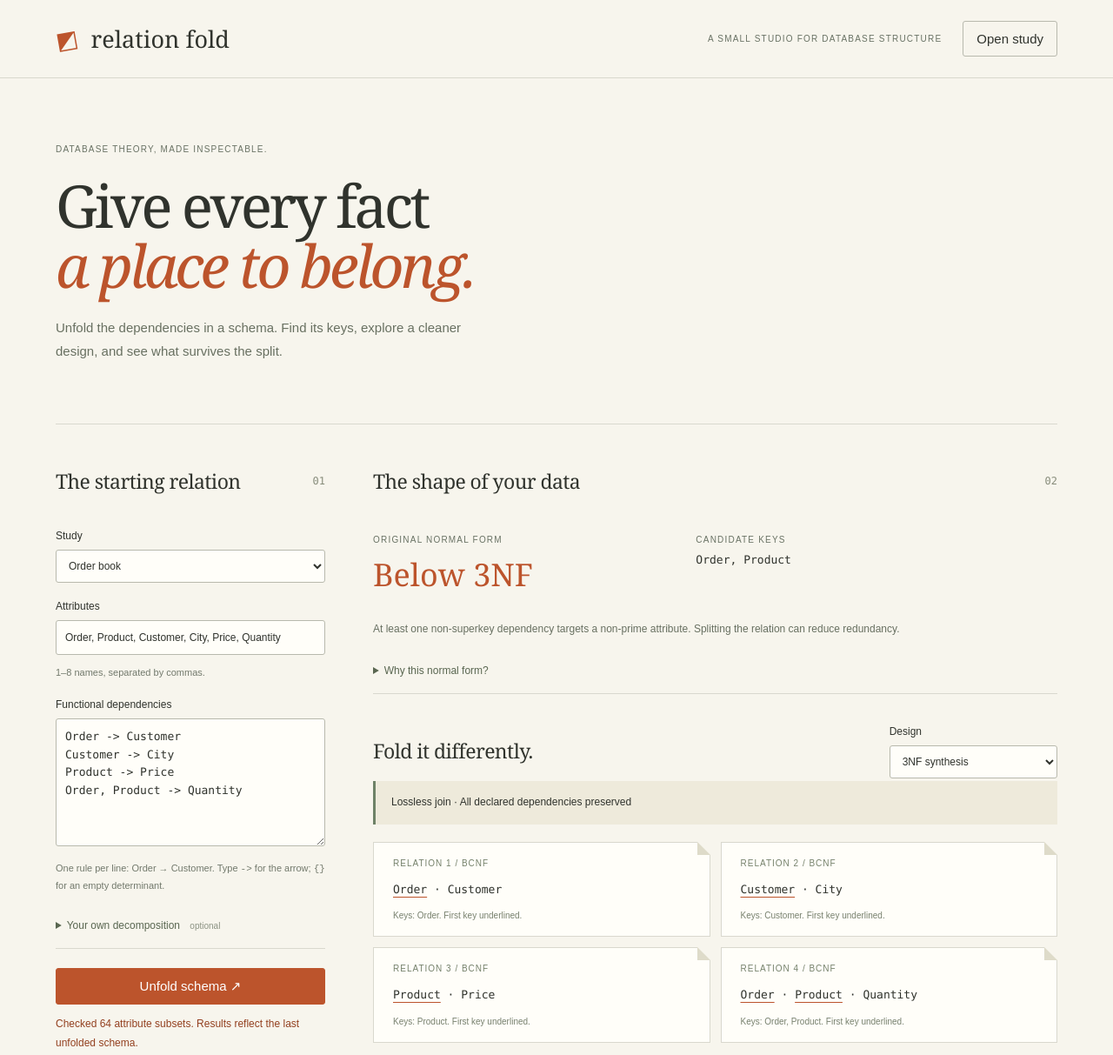
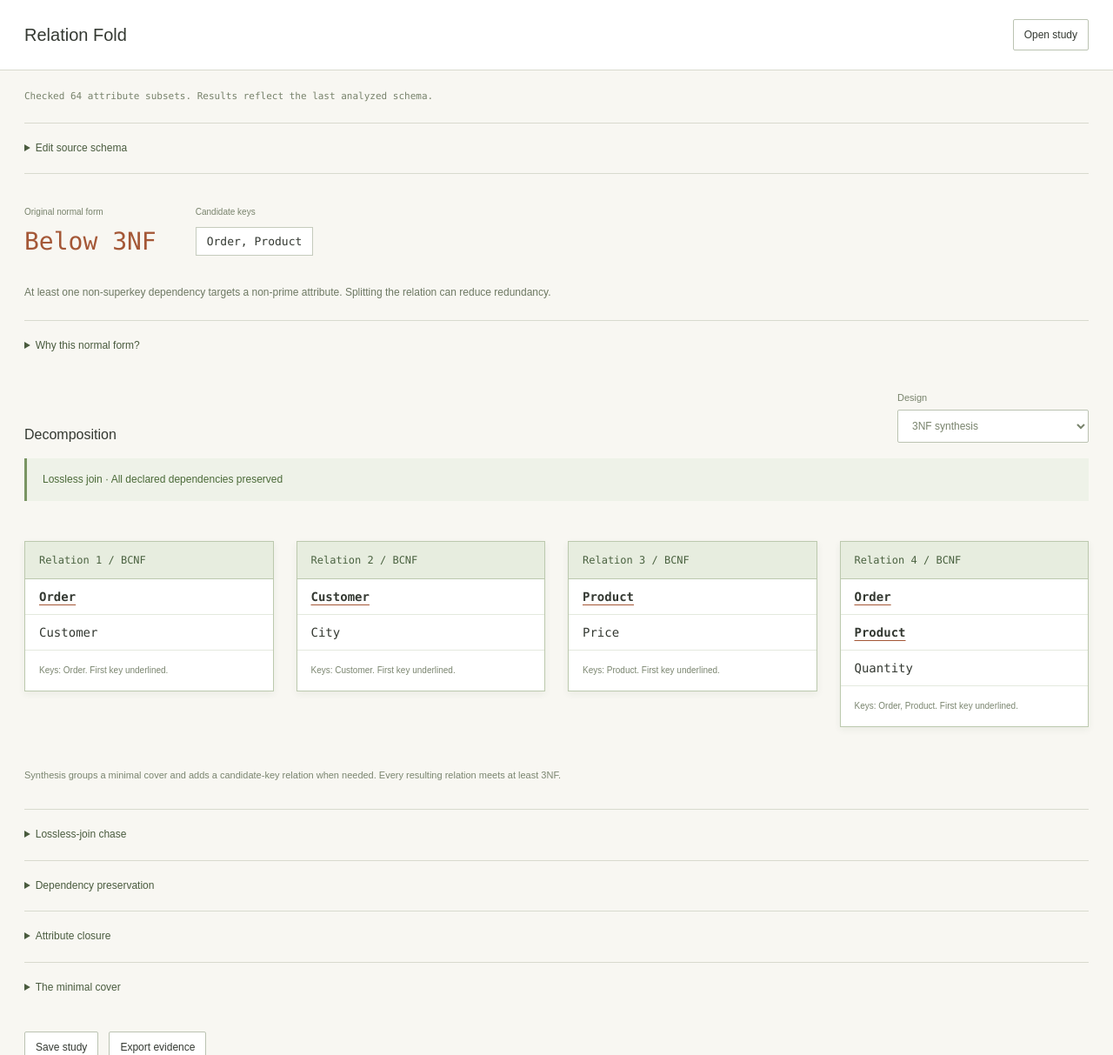
Before and after one commit to Michaelhoang8/relation-fold, a website with bundled scripts: page index.html in a window 1280 px wide. Shown: the top 1213 px of the page at 87% size. Built offline with nearby package versions, Linux system fonts and the light colour scheme.

Commit message:
Present relation decomposition as attribute tables with focused source editing

```diff
--- a/app.js
+++ b/app.js
@@ -59,8 +59,12 @@ function run() {
     }
     result = data.result;
     $("status").textContent =
-      `Checked ${2 ** result.attributes.length} attribute subsets. Results reflect the last unfolded schema.`;
+      `Checked ${2 ** result.attributes.length} attribute subsets. Results reflect the last analyzed schema.`;
     render();
+    const editor = $("schema-editor");
+    if (editor.contains(document.activeElement))
+      editor.querySelector("summary").focus();
+    editor.open = false;
   };
   worker.onerror = () => {
     $("analyze").disabled = false;
@@ -166,7 +170,6 @@ function renderDesign() {
       const p = el("p");
       result.attributes.forEach((name, j) => {
         if (c.relation & (1 << j)) {
-          if (p.childNodes.length) p.append(document.createTextNode(" · "));
           p.append(el("span", name, c.keys[0] & (1 << j) ? "under" : ""));
         }
       });
--- a/index.html
+++ b/index.html
@@ -9,30 +9,21 @@
   </head>
   <body>
     <header>
-      <a href="/" class="brand"
-        ><span aria-hidden="true">◩</span> relation fold</a
-      ><span class="eyebrow">A small studio for database structure</span
-      ><button id="open">Open study</button
+      <h1>Relation Fold</h1>
+      <button id="open">Open study</button
       ><input id="file" type="file" accept=".json,application/json" hidden />
     </header>
     <main>
-      <section class="intro">
-        <p class="eyebrow">Database theory, made inspectable.</p>
-        <h1>Give every fact<br /><em>a place to belong.</em></h1>
-        <p>
-          Unfold the dependencies in a schema. Find its keys, explore a cleaner
-          design, and see what survives the split.
-        </p>
-      </section>
+      <p id="status" role="status" aria-live="polite"></p>
       <div class="workspace">
-        <aside>
+        <details id="schema-editor">
+          <summary>Edit source schema</summary>
           <form id="form">
             <div class="section-heading">
-              <h2>The starting relation</h2>
-              <span>01</span>
+              <h2>Source relation</h2>
             </div>
             <label
-              >Study<select id="study">
+              >Example<select id="study">
                 <option value="orders">Order book</option>
                 <option value="tradeoff">The BCNF tradeoff</option>
                 <option value="lossy">A lossy split</option>
@@ -73,19 +64,15 @@
                 attribute across the relations.
               </p>
             </details>
-            <button class="primary" id="analyze">Unfold schema ↗</button>
+            <button class="primary" id="analyze">Analyze schema</button>
           </form>
-          <p id="status" role="status" aria-live="polite"></p>
+
           <p class="hint">
             Analysis uses the declared rules, not a sample of rows. Changes take
-            effect when you unfold the schema.
+            effect when you analyze the schema.
           </p>
-        </aside>
+        </details>
         <section id="result" hidden>
-          <div class="section-heading">
-            <h2>The shape of your data</h2>
-            <span>02</span>
-          </div>
           <div class="overview">
             <div>
               <p class="eyebrow">Original normal form</p>
@@ -102,7 +89,7 @@
             <div id="violations"></div>
           </details>
           <div class="design-head">
-            <h2>Fold it differently.</h2>
+            <h2>Decomposition</h2>
             <label
               >Design<select id="design">
                 <option value="third">3NF synthesis</option>
@@ -115,7 +102,7 @@
           <div id="relations" class="relations"></div>
           <p id="tradeoff" class="hint"></p>
           <details id="chase-details">
-            <summary>Can the pieces reconstruct the original?</summary>
+            <summary>Lossless-join chase</summary>
             <p id="chase-explanation"></p>
             <label
               >Chase step <input id="step" type="range" min="0" value="0"
@@ -130,11 +117,11 @@
             </p>
           </details>
           <details>
-            <summary>Which dependencies survive?</summary>
+            <summary>Dependency preservation</summary>
             <div id="preservation"></div>
           </details>
           <details>
-            <summary>Follow an attribute closure</summary>
+            <summary>Attribute closure</summary>
             <p class="hint">
               Choose known attributes. Follow the rules until no new attributes
               can be inferred.
@@ -165,7 +152,6 @@
           not check multivalued dependencies, workload performance, or business
           rules you have not declared.
         </p>
-        <span>Local computation · No uploads · No dependencies</span>
       </footer>
     </main>
   </body>
--- a/style.css
+++ b/style.css
@@ -1,13 +1,16 @@
 :root {
-  font-family: Arial, Helvetica, sans-serif;
-  color: #30332d;
-  background: #f7f5ed;
-  font-size: 15px;
-  --accent: #bc542c;
-  --line: #d9d8ce;
+  font-family: Arial, sans-serif;
+  background: #f8f7f2;
+  color: #343932;
+  font-synthesis: none;
+  --line: #d8dace;
+  --accent: #a45736;
 }
 * {
   box-sizing: border-box;
+}
+[hidden] {
+  display: none !important;
 }
 body {
   margin: 0;
@@ -15,414 +18,364 @@ body {
 header {
   display: flex;
   align-items: center;
-  gap: 24px;
-  padding: 24px 5vw;
+  justify-content: space-between;
+  gap: 20px;
+  padding: 22px 28px;
   border-bottom: 1px solid var(--line);
+  background: #fff;
 }
-header .eyebrow {
-  margin-left: auto;
+h1 {
+  font-size: 20px;
+  font-weight: 500;
+  margin: 0;
 }
-.brand {
-  font-family: Georgia, serif;
-  font-size: 27px;
-  text-decoration: none;
-  color: inherit;
-}
-.brand span {
-  color: var(--accent);
-  display: inline-block;
-  transform: rotate(-10deg);
-  margin-right: 8px;
+main {
+  max-width: 1400px;
+  padding: 0 28px 30px;
+  margin: auto;
 }
 button,
+select,
 input,
-select,
 textarea {
-  font: inherit;
+  font:
+    12px Arial,
+    sans-serif;
+  color: inherit;
+  background: #fff;
+  border: 1px solid #bbc3b2;
+  border-radius: 2px;
+  padding: 10px 12px;
+  min-width: 0;
 }
-button,
-select {
+button {
   cursor: pointer;
 }
-button {
-  background: transparent;
-  color: inherit;
-  border: 1px solid #b8b9ad;
-  padding: 11px 15px;
-  border-radius: 3px;
-  transition:
-    background 0.18s,
-    transform 0.18s;
-}
 button:hover {
-  background: #ebe8da;
-  transform: translateY(-1px);
+  background: #eee9df;
 }
 button:disabled {
-  opacity: 0.5;
-  cursor: wait;
+  opacity: 0.45;
+  cursor: default;
 }
-input,
-textarea,
-select {
-  background: #fffef9;
-  color: inherit;
-  border: 1px solid #b8b9ad;
-  border-radius: 3px;
-  padding: 10px;
+.primary {
+  background: var(--accent);
+  color: #fff;
+  border-color: var(--accent);
+}
+.primary:hover {
+  background: #8d4629;
+}
+#status {
+  font:
+    11px/1.8 Consolas,
+    monospace;
+  color: #78836c;
+  margin: 20px 0;
+  min-height: 18px;
+}
+details {
+  border-top: 1px solid var(--line);
+  padding: 18px 0;
+  font-size: 12px;
+  color: #6d7862;
+  line-height: 1.8;
+}
+summary {
+  cursor: pointer;
+  color: #495b3e;
+}
+#schema-editor {
+  border-bottom: 1px solid var(--line);
+  margin-bottom: 26px;
+}
+#form {
+  max-width: 850px;
+  padding-top: 20px;
+  display: grid;
+  grid-template-columns: 1fr 1fr;
+  gap: 18px 24px;
+}
+#form > .section-heading,
+#form > .hint,
+#form > details {
+  grid-column: 1/-1;
+}
+#form > label:has(textarea) {
+  grid-column: 1/-1;
+}
+#form > .primary {
+  justify-self: start;
+}
+.section-heading {
+  display: flex;
+  justify-content: space-between;
+  align-items: center;
+}
+h2 {
+  font-size: 16px;
+  font-weight: 500;
+  margin: 0 0 16px;
+}
+h3 {
+  font-size: 13px;
+  font-weight: 500;
+}
+label {
+  font-size: 11px;
+  color: #78836c;
+  display: block;
+}
+label input,
+label select {
+  display: block;
+  margin-top: 8px;
   width: 100%;
 }
 textarea {
+  width: 100%;
+  display: block;
   resize: vertical;
-  line-height: 1.6;
-  font-family: Consolas, monospace;
-  font-size: 13px;
+  font:
+    13px/1.8 Consolas,
+    monospace;
+  margin-top: 8px;
+  padding: 14px;
 }
-label {
-  display: block;
-  font-size: 12px;
-  line-height: 1.5;
-  margin: 18px 0 5px;
+.hint {
+  font-size: 11px;
+  line-height: 1.8;
+  color: #7a856f;
+  margin: 8px 0;
 }
-label > input,
-label > select,
-label > textarea {
-  margin-top: 7px;
-}
-button:focus-visible,
-input:focus-visible,
-textarea:focus-visible,
-select:focus-visible,
-summary:focus-visible {
-  outline: 3px solid #df9b62;
-  outline-offset: 3px;
-}
-main {
-  max-width: 1320px;
-  margin: auto;
-  padding: 0 5vw;
-}
-.intro {
-  padding: 66px 0 55px;
-  max-width: 800px;
+.overview {
+  display: flex;
+  align-items: start;
+  gap: 45px;
+  padding: 12px 0;
 }
 .eyebrow {
   font-size: 10px;
-  letter-spacing: 0.12em;
-  text-transform: uppercase;
-  color: #697264;
+  color: #78836c;
+  margin: 0 0 12px;
 }
-.intro h1 {
-  font-family: Georgia, serif;
+#normal {
+  font:
+    28px Consolas,
+    monospace;
   font-weight: 400;
-  letter-spacing: -0.055em;
-  line-height: 1.02;
-  font-size: clamp(42px, 5.3vw, 73px);
-  margin: 24px 0;
-}
-.intro em {
-  font-weight: 400;
-  color: var(--accent);
-}
-.intro > p:last-child {
-  max-width: 510px;
-  color: #687061;
-  line-height: 1.8;
-}
-.workspace {
-  border-top: 1px solid var(--line);
-  display: grid;
-  grid-template-columns: 310px minmax(0, 1fr);
-  gap: 55px;
-  padding: 30px 0 50px;
-}
-.section-heading {
-  display: flex;
-  align-items: center;
-  justify-content: space-between;
-  gap: 12px;
-}
-.section-heading > span {
-  font:
-    12px Consolas,
-    monospace;
-  color: #878c7b;
-}
-h2 {
-  font-family: Georgia, serif;
-  font-size: 23px;
-  font-weight: 400;
-  letter-spacing: -0.025em;
-}
-.hint {
-  font-size: 11px;
-  line-height: 1.75;
-  color: #72796c;
-}
-.primary {
-  background: var(--accent);
-  color: white;
-  border-color: var(--accent);
-  width: 100%;
-  margin-top: 22px;
-}
-.primary:hover {
-  background: #a84824;
-}
-.overview {
-  display: grid;
-  grid-template-columns: 1fr 1.2fr;
-  gap: 25px;
-  padding: 16px 0;
-}
-.overview strong {
-  font-family: Georgia, serif;
-  font-size: 36px;
-  font-weight: 400;
-  color: var(--accent);
+  color: #a45736;
 }
 .key {
-  display: block;
+  display: inline-block;
   font:
     13px Consolas,
     monospace;
-  margin: 10px 0;
-}
-.design-head {
-  margin-top: 30px;
-  display: flex;
-  justify-content: space-between;
-  gap: 20px;
-  align-items: center;
-}
-.design-head label {
-  margin: 0;
-}
-.design-head select {
-  font-size: 12px;
-}
-.verdict {
-  background: #eeeadb;
-  padding: 14px 18px;
-  font-size: 12px;
-  line-height: 1.8;
-  border-left: 3px solid #6e8267;
-}
-.verdict.warning {
-  border-color: var(--accent);
-}
-.relations {
-  display: grid;
-  grid-template-columns: repeat(2, minmax(0, 1fr));
-  gap: 12px;
-  margin: 20px 0;
-}
-.relation {
-  position: relative;
-  background: #fffef9;
-  border: 1px solid var(--line);
-  padding: 18px 22px;
-  animation: unfold 0.35s ease both;
-}
-.relation:after {
-  content: "";
-  position: absolute;
-  right: -1px;
-  top: -1px;
-  border-left: 15px solid #dedbc9;
-  border-top: 15px solid #f7f5ed;
-}
-.relation h3 {
-  font-size: 10px;
-  font-weight: 400;
-  letter-spacing: 0.1em;
-  text-transform: uppercase;
-  margin: 0 0 13px;
-  color: #75816b;
-}
-.relation p {
-  font:
-    13px/1.8 Consolas,
-    monospace;
-  overflow-wrap: anywhere;
-  margin: 0;
-}
-.relation small {
-  display: block;
-  margin-top: 13px;
-  color: #77806e;
-  font-size: 10px;
-}
-.relation .under {
-  text-decoration: underline;
-  text-decoration-color: #bc542c;
-  text-underline-offset: 4px;
-}
-details {
-  border-bottom: 1px solid var(--line);
-  padding: 16px 0;
-}
-summary {
-  cursor: pointer;
-  font-size: 12px;
-  color: #596650;
-  line-height: 1.6;
-}
-summary span {
-  font-size: 10px;
-  color: #8b9282;
-  margin-left: 8px;
-}
-details p {
-  font-size: 12px;
-  line-height: 1.8;
-}
-.exports {
-  display: flex;
-  gap: 10px;
-  margin-top: 25px;
-}
-.exports button {
-  font-size: 12px;
+  padding: 8px 12px;
+  margin: 0 8px 8px 0;
+  border: 1px solid #c5cbbd;
+  background: #fff;
 }
 #diagnosis {
   font-size: 12px;
   line-height: 1.8;
-  color: #687061;
+  color: #6d7862;
+  margin: 12px 0 20px;
 }
-#status {
+.design-head {
+  display: flex;
+  align-items: end;
+  justify-content: space-between;
+  gap: 20px;
+  margin: 24px 0 18px;
+}
+.design-head h2 {
+  margin: 0;
+}
+.design-head select {
+  min-width: 220px;
+}
+.verdict {
   font-size: 12px;
+  padding: 14px 18px;
+  border-left: 3px solid #799462;
+  background: #eef2e8;
+  color: #4b6a38;
   line-height: 1.8;
-  color: #93401f;
-  min-height: 22px;
+}
+.verdict.warning {
+  border-color: #b77e4d;
+  background: #f2eadd;
+  color: #8b653d;
+}
+.relations {
+  display: grid;
+  grid-template-columns: repeat(auto-fit, minmax(230px, 1fr));
+  gap: 26px;
+  padding: 26px 0;
+  background-image: radial-gradient(#c9d0c1 0.65px, transparent 0.65px);
+  background-size: 16px 16px;
+  margin: 20px 0;
+}
+.relation {
+  background: #fff;
+  border: 1px solid #bcc9ae;
+  box-shadow: 0 3px 8px #243d1510;
+  align-self: start;
+  min-width: 0;
+}
+.relation h3 {
+  background: #e7eddf;
+  padding: 14px 16px;
+  margin: 0;
+  border-bottom: 1px solid #bcc9ae;
+  font:
+    12px Consolas,
+    monospace;
+  color: #4a6240;
+}
+.relation p {
+  margin: 0;
+}
+.relation p span {
+  display: block;
+  padding: 12px 16px;
+  border-bottom: 1px solid #e4e9de;
+  font:
+    14px Consolas,
+    monospace;
+  overflow-wrap: anywhere;
+}
+.under {
+  text-decoration: underline;
+  text-underline-offset: 4px;
+  text-decoration-color: #a45736;
+  font-weight: 600 !important;
+}
+.relation small {
+  display: block;
+  padding: 14px 16px;
+  font-size: 10px;
+  line-height: 1.8;
+  color: #7a856f;
+  overflow-wrap: anywhere;
+}
+#tradeoff {
+  margin-bottom: 28px;
+}
+.rule {
+  font:
+    12px/1.8 Consolas,
+    monospace;
+  padding: 12px 0;
+  border-bottom: 1px solid #e1e5d9;
+}
+.rule small {
+  display: block;
+  font:
+    11px/1.8 Arial,
+    sans-serif;
+  color: #7a856f;
+  margin-top: 6px;
 }
 .scroll {
   overflow: auto;
+  max-height: 400px;
 }
 table {
   border-collapse: collapse;
   width: 100%;
-  font-size: 11px;
-  margin: 15px 0;
+  min-width: 500px;
+  font:
+    12px Consolas,
+    monospace;
+  text-align: center;
 }
-th,
-td {
-  text-align: left;
-  white-space: nowrap;
-  padding: 10px;
+td,
+th {
+  padding: 14px;
   border-bottom: 1px solid var(--line);
 }
 th {
   font-weight: 400;
-  color: #6c7664;
+  font-size: 11px;
+  color: #7a856f;
 }
-td {
-  font-family: Consolas, monospace;
+.witness {
+  background: #e2edda;
 }
-tr.witness {
-  background: #e3e9d9;
-}
-.rule {
-  font:
-    12px/1.7 Consolas,
-    monospace;
-  padding: 8px 0;
-  border-bottom: 1px dotted var(--line);
-}
-.rule small {
-  font:
-    10px/1.8 Arial,
-    sans-serif;
-  color: #7b816f;
-  display: block;
+#step {
+  width: 100%;
+  accent-color: #a45736;
 }
 fieldset {
   border: 1px solid var(--line);
   display: flex;
+  gap: 18px;
   flex-wrap: wrap;
-  gap: 16px;
-  padding: 12px;
-}
-legend {
-  font-size: 11px;
-  color: #72796c;
+  margin: 16px 0;
+  padding: 16px;
 }
 fieldset label {
   display: flex;
+  gap: 8px;
   align-items: center;
+}
+fieldset label input {
   margin: 0;
-  gap: 6px;
+  width: auto;
+  accent-color: #a45736;
 }
-fieldset input {
-  width: auto;
-  margin: 0;
-  accent-color: var(--accent);
-}
-input[type="range"] {
-  padding: 0;
-  accent-color: var(--accent);
+.exports {
+  display: flex;
+  gap: 12px;
+  margin: 22px 0;
 }
 footer {
   border-top: 1px solid var(--line);
-  padding: 25px 0 35px;
-  color: #858d7b;
-  font-size: 10px;
+  padding-top: 18px;
+  font-size: 11px;
   line-height: 1.8;
+  color: #7a856f;
 }
 footer p {
-  max-width: 850px;
+  max-width: 1000px;
 }
-footer span {
-  letter-spacing: 0.06em;
-  text-transform: uppercase;
+:focus-visible {
+  outline: 2px solid #a45736;
+  outline-offset: 3px;
 }
-@keyframes unfold {
-  from {
-    opacity: 0;
-    transform: translateY(5px);
+@media (max-width: 600px) {
+  header {
+    padding: 20px 14px;
   }
-  to {
-    opacity: 1;
-    transform: translateY(0);
+  main {
+    padding: 0 14px 24px;
   }
-}
-@media (max-width: 850px) {
-  header .eyebrow {
-    display: none;
-  }
-  header button {
-    margin-left: auto;
-  }
-  .workspace {
-    grid-template-columns: 1fr;
-    gap: 24px;
-  }
-  .intro {
-    padding: 45px 0;
-  }
-  .relations {
-    grid-template-columns: repeat(2, minmax(0, 1fr));
+  .overview {
+    gap: 22px;
+    flex-wrap: wrap;
   }
   .design-head {
     flex-wrap: wrap;
   }
-}
-@media (max-width: 480px) {
+  .design-head label,
+  .design-head select {
+    width: 100%;
+  }
   .relations {
     grid-template-columns: 1fr;
+    gap: 18px;
   }
-  .overview {
+  #form {
     grid-template-columns: 1fr;
   }
-  .brand {
-    font-size: 22px;
+  #form > * {
+    grid-column: 1 !important;
   }
 }
-@media (prefers-reduced-motion: reduce) {
-  *,
-  *:before,
-  *:after {
-    animation: none !important;
-    transition: none !important;
+@media (prefers-reduced-motion: no-preference) {
+  button {
+    transition: background 0.15s;
   }
 }
```
Also changed, not shown: README.md, docs/workbench.png.
